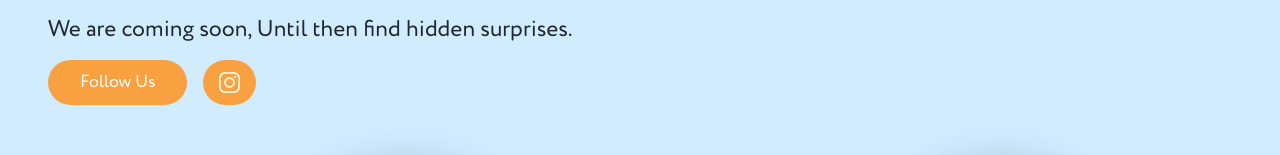
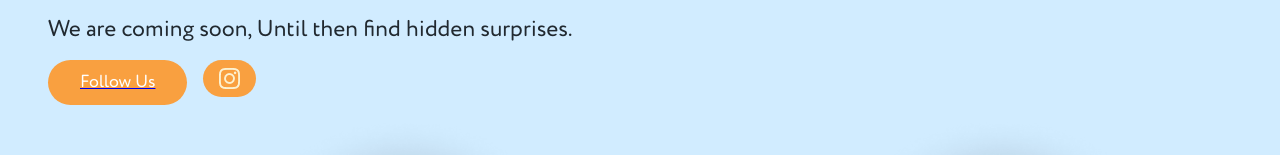
Before and after one commit to theparentcompany-xyz/web, a React (Vite) app: page / in a window 1280 px wide. Shown: the part 482-637 px from the top of the page. Built offline with nearby package versions, Linux system fonts and the light colour scheme.

Commit message:
add-link

```diff
--- a/src/App.jsx
+++ b/src/App.jsx
@@ -51,10 +51,22 @@ const App = () => {
             We are coming soon, Until then find hidden surprises.
           </p>
           <div className={styles.firstViewButtons}>
-            <button className={styles.followUs}>Follow Us</button>
-            <button className={styles.instagramButton}>
-              <img src="/ig.jpg" alt="" />
-            </button>
+            <a
+              href="https://www.instagram.com/theparentcompany.xyz/"
+              target="_blank"
+              rel="noopener noreferrer"
+            >
+              <button className={styles.followUs}>Follow Us</button>
+            </a>
+            <a
+              href="https://www.instagram.com/theparentcompany.xyz/"
+              target="_blank"
+              rel="noopener noreferrer"
+            >
+              <button className={styles.instagramButton}>
+                <img src="/ig.jpg" alt="" />
+              </button>
+            </a>
           </div>
         </div>
         <img src={`/${theme}/cw.png`} alt="" className={styles.clouds} />
```
